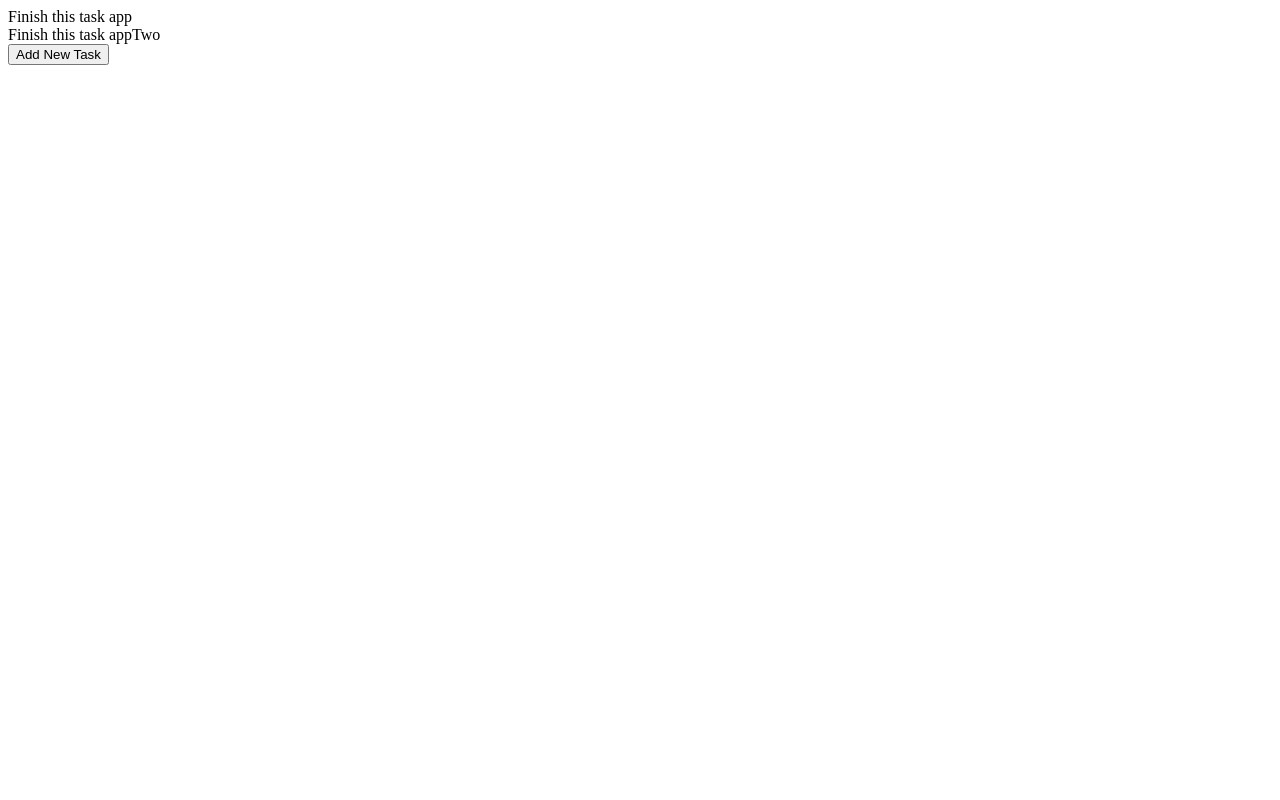
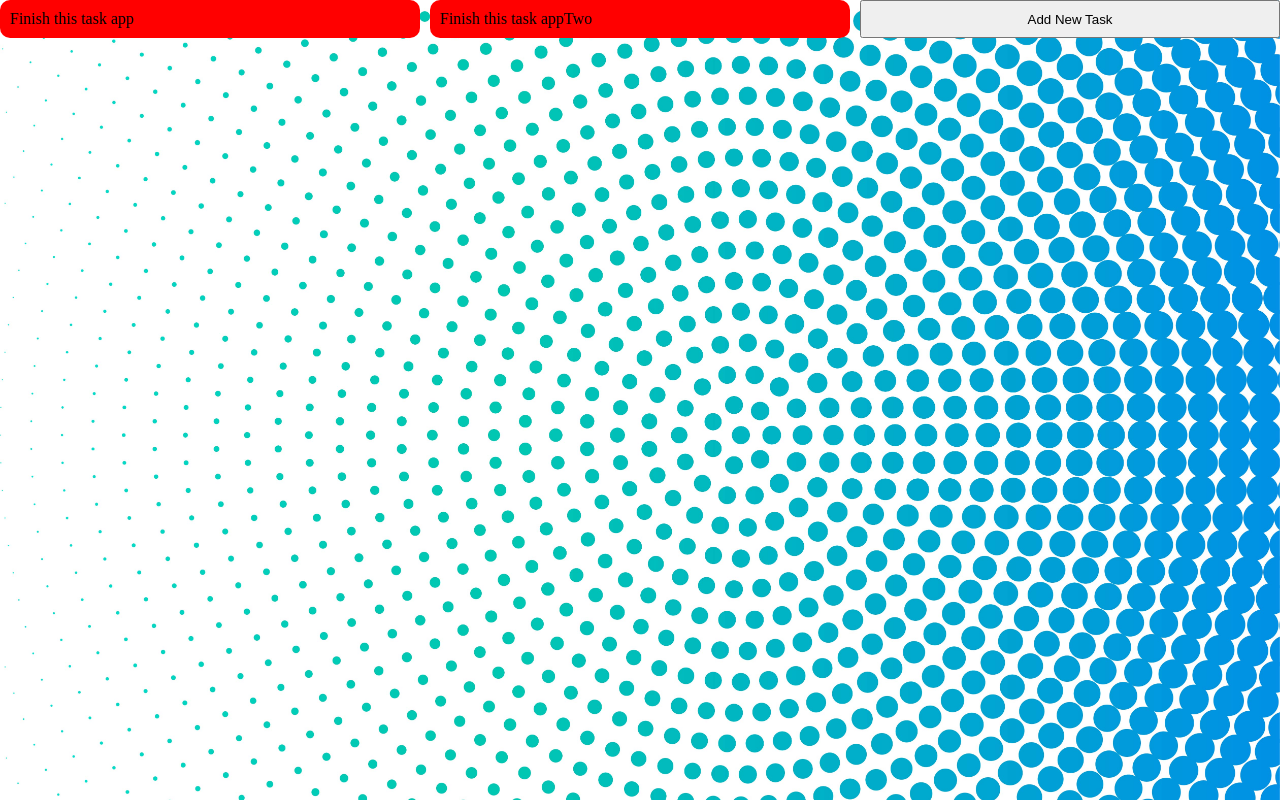
Before and after one commit to ihess95/odinToDo, a website built with webpack: page dist/index.html in a window 1280 px wide. Built offline with nearby package versions, Linux system fonts and the light colour scheme.

Commit message:
do some temporary styling

```diff
--- /dev/null
+++ b/style/style.scss
@@ -0,0 +1,22 @@
+* {
+  margin: 0;
+  padding: 0;
+  box-sizing: border-box;
+}
+
+body {
+  background-image: url("../img/bg.jpg");
+  background-size: cover;
+  background-repeat: no-repeat;
+}
+
+.bodyContainer {
+  display: grid;
+  grid-template-columns: 1fr 1fr 1fr;
+  gap: 10px;
+}
+.bodyContainer div[class*="task"] {
+  background: red;
+  border-radius: 10px;
+  padding: 10px;
+}
```
Also changed, not shown: dist/index.html, img/bg.jpg (added), style/style.css (added), 1 other file.
